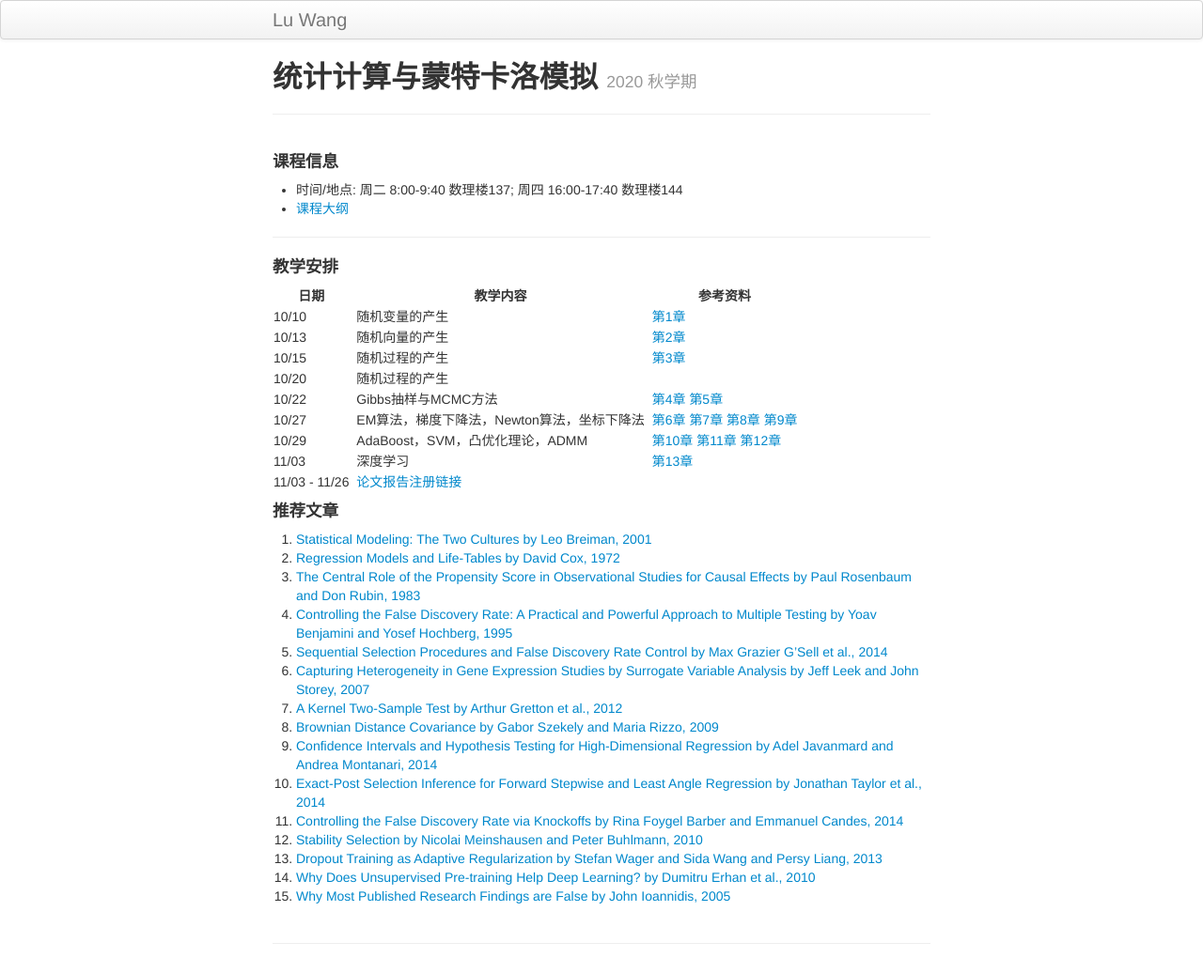
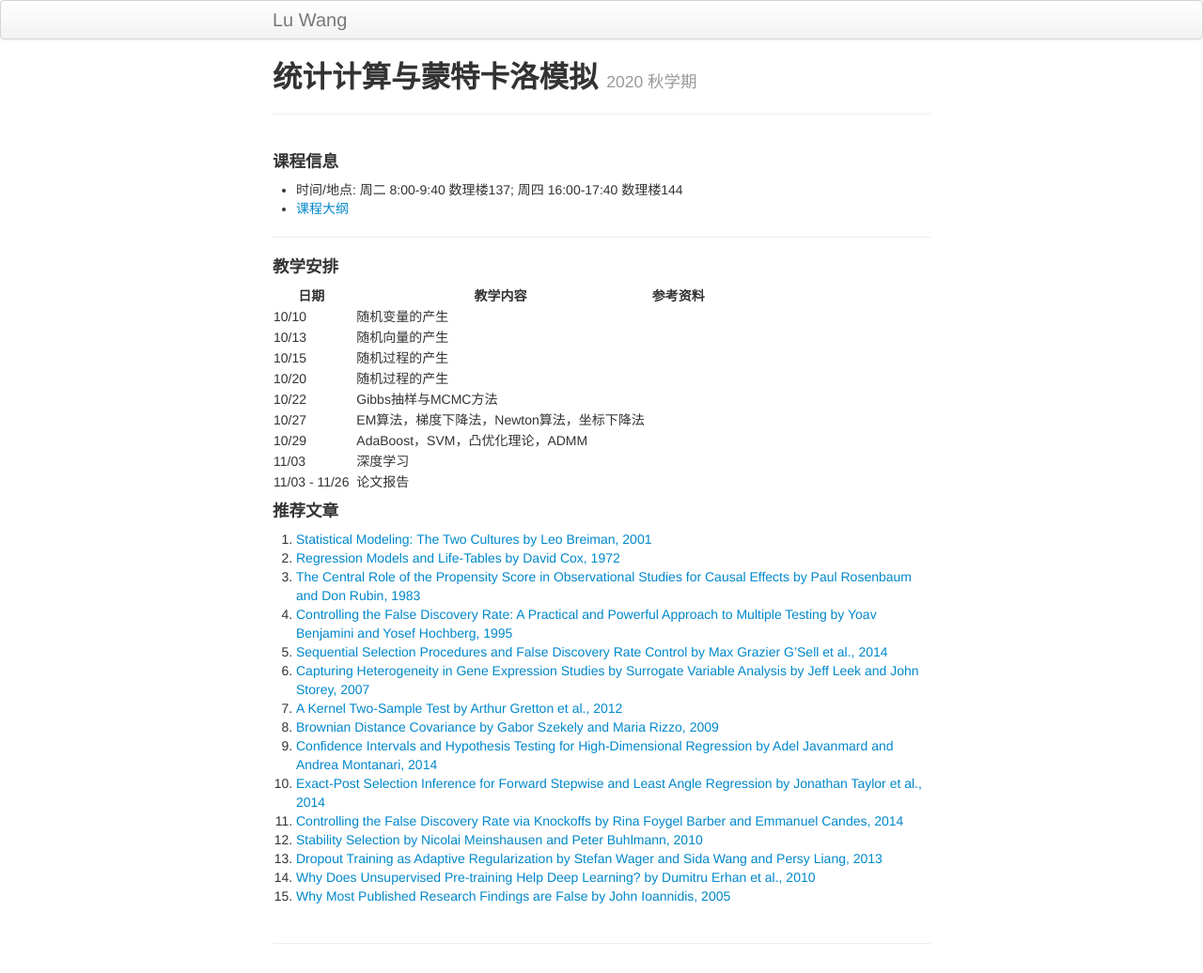
Before and after one commit to wangronglu/StatisticalComputing, a Jekyll site: the page built from index.md, in a window 1280 px wide. Shown: the whole page at 94% size. Built offline with Jekyll 4.4.1, drawn with Linux system fonts in a browser that asks for light colours.

Commit message:
Update index.md

```diff
--- a/index.md
+++ b/index.md
@@ -14,15 +14,15 @@ description: Course Website
 
 | 日期 | | 教学内容 | |  参考资料  |
 |---------------|---|--------------------------------|---|----------|
-| 10/10 || 随机变量的产生 || [第1章](Lecture/random_generator_online.pdf) |
-| 10/13 || 随机向量的产生 || [第2章](Lecture/random_vector_online.pdf) |
-| 10/15 || 随机过程的产生 || [第3章](Lecture/generate_process_online.pdf) |
+| 10/10 || 随机变量的产生 ||  |
+| 10/13 || 随机向量的产生 ||  |
+| 10/15 || 随机过程的产生 ||  |
 | 10/20 || 随机过程的产生 ||  |
-| 10/22 || Gibbs抽样与MCMC方法 || [第4章](Lecture/gibbs_sampler.pdf) [第5章](Lecture/Metropolis-Hastings.pdf)|
-| 10/27 || EM算法，梯度下降法，Newton算法，坐标下降法 || [第6章](Lecture/EM_algorithm.pdf) [第7章](Lecture/gradient_descent.pdf) [第8章](Lecture/newton_raphson.pdf) [第9章](Lecture/coord_descent_online.pdf)|
-| 10/29 || AdaBoost，SVM，凸优化理论，ADMM || [第10章](Lecture/adaboost.pdf) [第11章](Lecture/SVM_KKT.pdf) [第12章](Lecture/ADMM.pdf)|
-| 11/03 || 深度学习 || [第13章](Lecture/deep-learning.pdf) |
-| 11/03 - 11/26 ||  [论文报告注册链接](https://docs.qq.com/sheet/DRHdUU1hIeVB5Z2ln?c=B32A0A0)  ||  |
+| 10/22 || Gibbs抽样与MCMC方法 ||  |
+| 10/27 || EM算法，梯度下降法，Newton算法，坐标下降法 ||  |
+| 10/29 || AdaBoost，SVM，凸优化理论，ADMM ||  |
+| 11/03 || 深度学习 ||  |
+| 11/03 - 11/26 ||  论文报告  ||  |
 
 #### 推荐文章
 1. [Statistical Modeling: The Two Cultures by Leo Breiman, 2001](http://www.stat.cmu.edu/~ryantibs/journalclub/breiman_2001.pdf)
```
